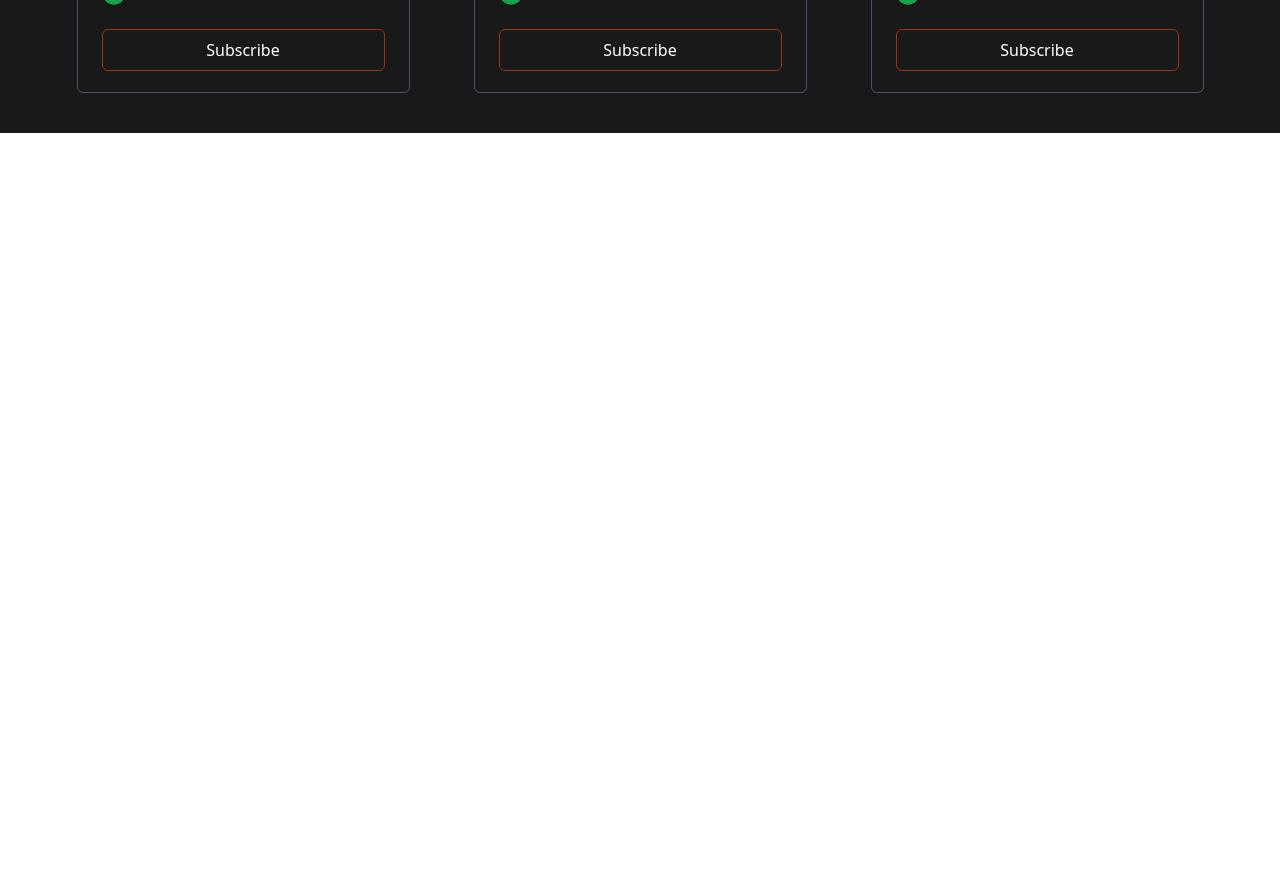
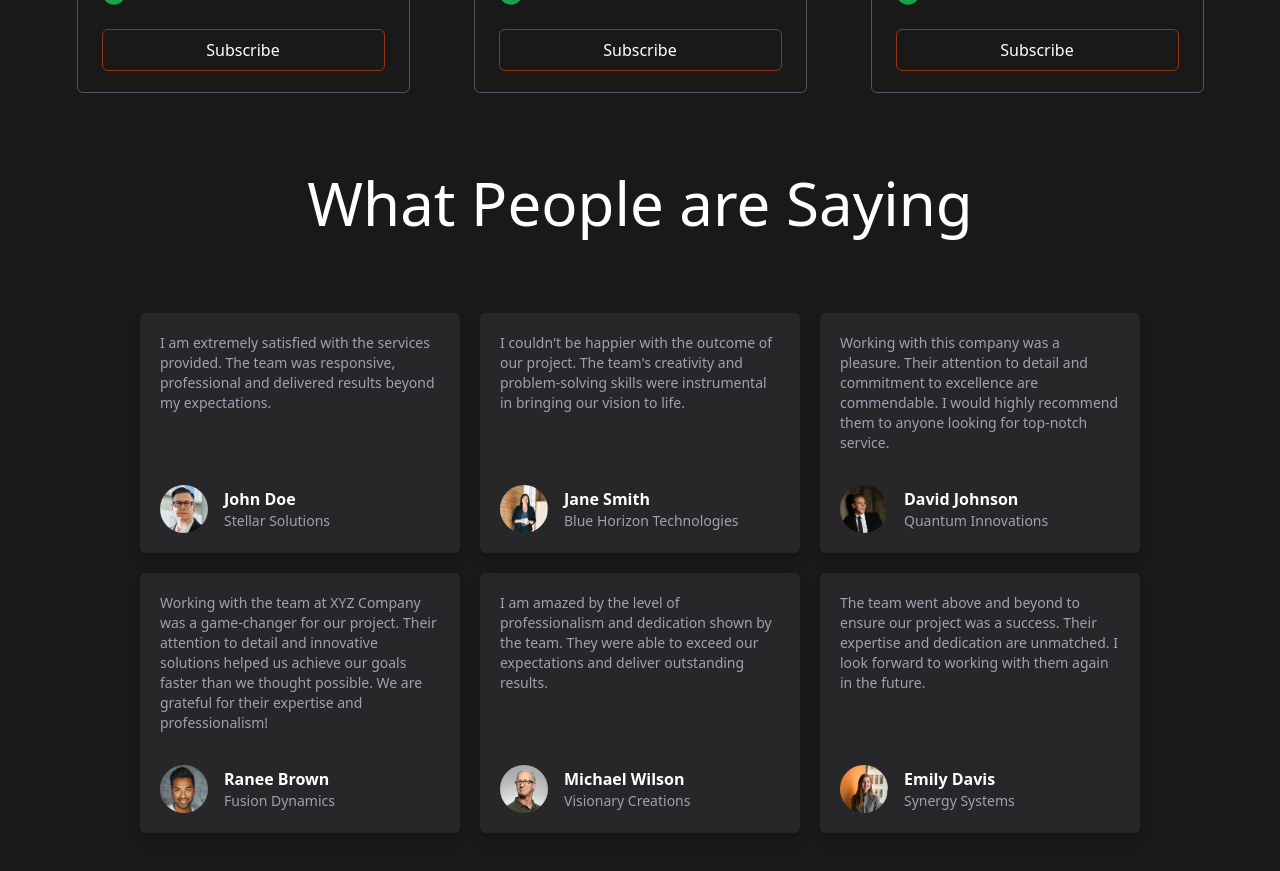
Before and after one commit to gorkemmadran/Virtual-app, a React (Create React App) app in the folder virtual-app/: page / in a window 1280 px wide. Shown: the part 2700-3571 px from the top of the page. Before the commit the page ends 2833 px from the top, so only its background shows below. Built offline with nearby package versions, Linux system fonts and the light colour scheme.

Commit message:
About area created

```diff
--- /dev/null
+++ b/virtual-app/src/About.jsx
@@ -0,0 +1,76 @@
+import React from 'react';
+import user1 from "./image/profile-pictures/user1.jpg";
+import user2 from "./image/profile-pictures/user2.jpg";
+import user3 from "./image/profile-pictures/user3.jpg";
+import user4 from "./image/profile-pictures/user4.jpg";
+import user5 from "./image/profile-pictures/user5.jpg";
+import user6 from "./image/profile-pictures/user6.jpg";
+
+export default function About() {
+    const personCard = [
+        {
+            text: "I am extremely satisfied with the services provided. The team was responsive, professional and delivered results beyond my expectations.",
+            image: user1,
+            alt: "John Doe",
+            name: "John Doe",
+            job: "Stellar Solutions",
+        },
+        {
+            text: "I couldn't be happier with the outcome of our project. The team's creativity and problem-solving skills were instrumental in bringing our vision to life.",
+            image: user2,
+            alt: "Jane Smith",
+            name: "Jane Smith",
+            job: "Blue Horizon Technologies",
+        },
+        {
+            text: "Working with this company was a pleasure. Their attention to detail and commitment to excellence are commendable. I would highly recommend them to anyone looking for top-notch service.",
+            image: user3,
+            alt: "David Johnson",
+            name: "David Johnson",
+            job: "Quantum Innovations",
+        },
+        {
+            text: "Working with the team at XYZ Company was a game-changer for our project. Their attention to detail and innovative solutions helped us achieve our goals faster than we thought possible. We are grateful for their expertise and professionalism!",
+            image: user4,
+            alt: "Ranee Brown",
+            name: "Ranee Brown",
+            job: "Fusion Dynamics",
+        },
+        {
+            text: "I am amazed by the level of professionalism and dedication shown by the team. They were able to exceed our expectations and deliver outstanding results.",
+            image: user5,
+            alt: "Michael Wilson",
+            name: "Michael Wilson",
+            job: "Visionary Creations",
+        },
+        {
+            text: "The team went above and beyond to ensure our project was a success. Their expertise and dedication are unmatched. I look forward to working with them again in the future.",
+            image: user6,
+            alt: "Emily Davis",
+            name: "Emily Davis",
+            job: "Synergy Systems",
+        },
+    ];
+
+    return (
+        <section className='about bg-primary pt-10 h-auto pb-20'>
+            <h2 className='text-center text-6xl text-white'>What People are Saying</h2>
+            <div className="container pt-10 mx-auto flex flex-wrap justify-center gap-5 mt-10">
+                {personCard.map((person, index) => (
+                    <div key={index}  className="card  flex flex-col justify-between bg-zinc-800 text-white p-5 rounded-md shadow-lg w-80">
+                        <div className='card-text mb-4'>
+                            <p className='text-gray-400 text-sm'>{person.text}</p>
+                        </div>
+                        <div className='card-footer pt-4 flex items-center'>
+                            <img className='w-12 h-12 rounded-full mr-4' src={person.image} alt={person.alt} />
+                            <div>
+                                <p className='font-bold'>{person.name}</p>
+                                <p className='text-sm text-gray-400'>{person.job}</p>
+                            </div>
+                        </div>
+                    </div>
+                ))}
+            </div>
+        </section>
+    );
+}
--- a/virtual-app/src/App.jsx
+++ b/virtual-app/src/App.jsx
@@ -4,6 +4,7 @@ import Hero from './Hero';
 import Feature from './Feature';
 import Acceletare from './Acceletare';
 import Pricing from './Pricing';
+import About from "./About"
 
 
 function App() {
@@ -14,6 +15,7 @@ function App() {
 <Feature/>
 <Acceletare/>
 <Pricing/>
+<About/>
   </>
 
 
```
